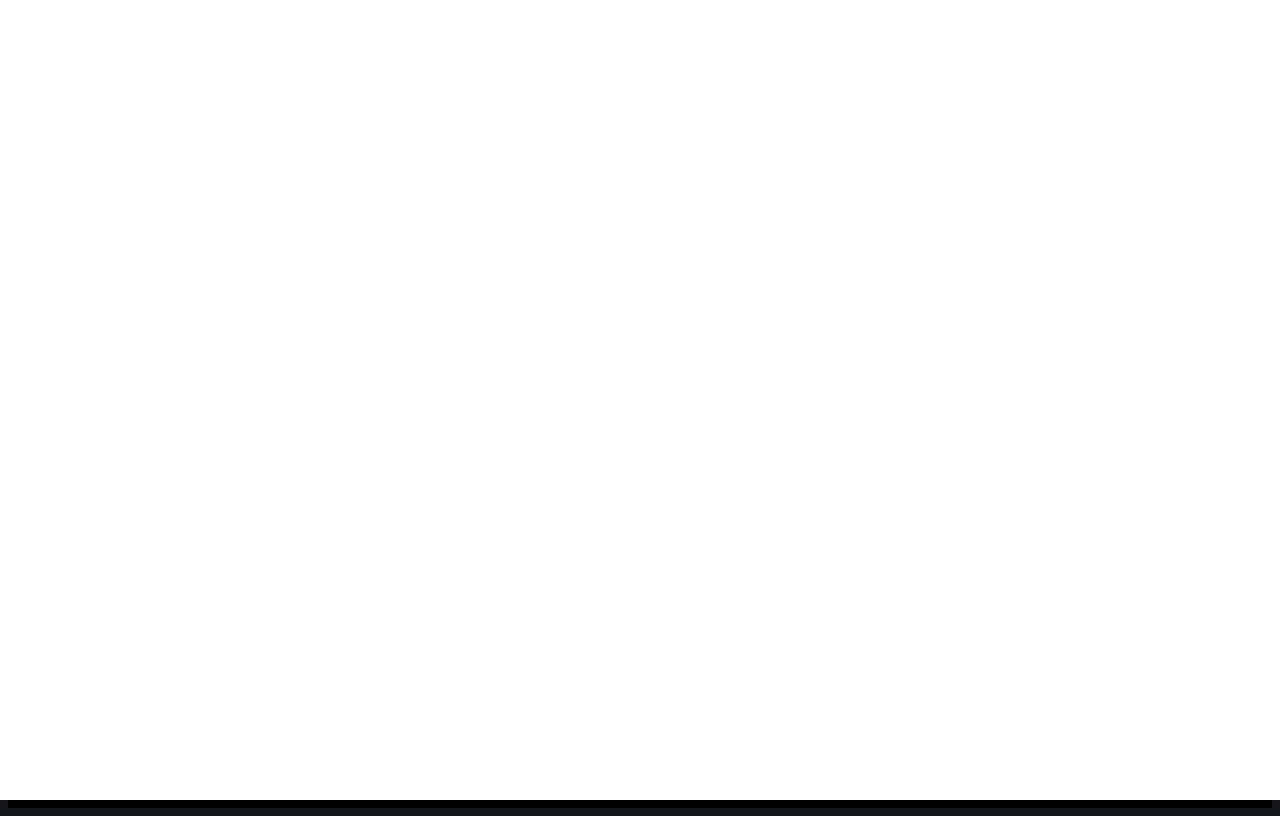
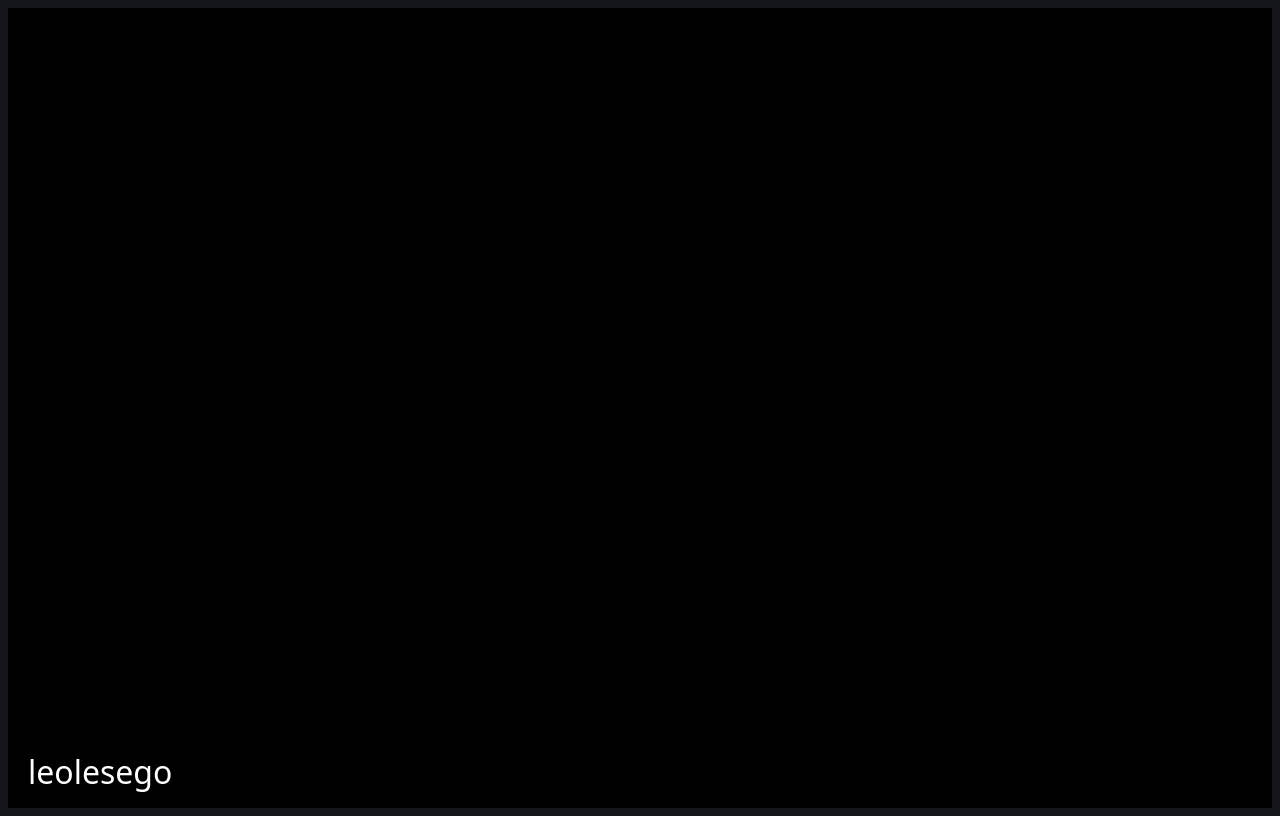
Before and after one commit to jangrunicke/leolesego-website, an Astro site: page / in a window 1280 px wide. Built offline with nearby package versions, Linux system fonts and the light colour scheme; Astro itself is replaced by a stand-in of ours; a script that the page names is missing.

Commit message:
Moved text to bottom left

```diff
--- a/src/pages/index.astro
+++ b/src/pages/index.astro
@@ -4,15 +4,14 @@ import Layout from "../layouts/Layout.astro";
 
 <Layout title="leolesego">
   <main>
-    <div id="cursor-follower" class="cursor-follower"></div>
-
     <script
       type="module"
       src="https://unpkg.com/@splinetool/viewer@0.9.414/build/spline-viewer.js"
     ></script>
-
+    <div id="cursor-follower" class="cursor-follower"></div>
     <div class="spline-viewer">
       <spline-viewer
+        loading-anim
         url="https://prod.spline.design/wqsnyCIjuNRg-bMU/scene.splinecode"
       ></spline-viewer>
     </div>
@@ -72,7 +71,7 @@ import Layout from "../layouts/Layout.astro";
   main {
     display: flex;
     align-items: center; /* This centers children vertically */
-    justify-content: end; /* This centers children horizontally */
+    justify-content: start; /* This centers children horizontally */
     height: 100dvh;
     background: black;
     width: 100%;
@@ -88,7 +87,6 @@ import Layout from "../layouts/Layout.astro";
     top: 0;
     left: 0;
     z-index: 0;
-    background: white;
   }
 
   .spline-viewer canvas {
@@ -99,10 +97,10 @@ import Layout from "../layouts/Layout.astro";
     font-size: 2rem;
     font-weight: 700;
     line-height: 1;
-    text-align: end;
+    text-align: start;
     margin-top: auto;
     margin-bottom: 20px;
-    margin-right: 20px;
+    margin-left: 20px;
     z-index: 1;
     font-weight: 400;
   }
```
